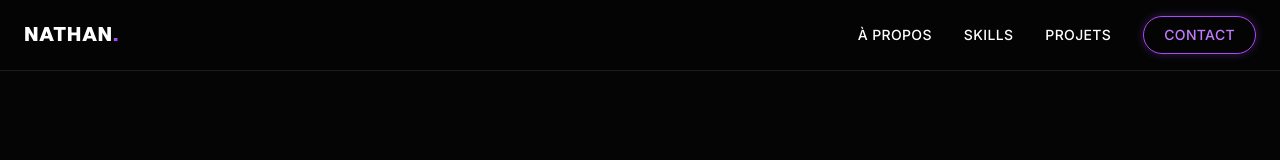
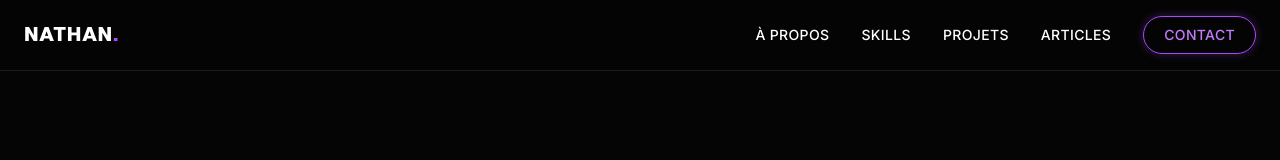
Before and after one commit to NathanDufils/Portfolio, a Next.js app: page / in a window 1280 px wide. Shown: the top 160 px of the page. Built offline with nearby package versions, Linux system fonts and the light colour scheme.

Commit message:
refactor: Remove verbose inline comments and add "Articles" navigation link and section ID.

```diff
--- a/src/app/icon.tsx
+++ b/src/app/icon.tsx
@@ -1,44 +1,36 @@
 import { ImageResponse } from 'next/og'
 
-// Route segment config
 export const runtime = 'edge'
 
-// Image metadata
 export const size = {
   width: 32,
   height: 32,
 }
 export const contentType = 'image/png'
 
-// Image generation
 export default function Icon() {
   return new ImageResponse(
     (
-      // ImageResponse JSX element
       <div
         style={{
           fontSize: 24,
-          background: '#050505', // Ton fond noir
+          background: '#050505',
           width: '100%',
           height: '100%',
           display: 'flex',
           alignItems: 'center',
           justifyContent: 'center',
           color: 'white',
-          borderRadius: '20%', // Carré arrondi (standard moderne)
-          border: '2px solid #a855f7', // Ta bordure Violette (Purple-500)
+          borderRadius: '20%',
+          border: '2px solid #a855f7',
           fontFamily: 'sans-serif',
           fontWeight: 900,
         }}
       >
-        {/* Le "N" de Nathan */}
         N
       </div>
     ),
-    // ImageResponse options
     {
-      // For convenience, we can re-use the exported icons size metadata
-      // config to also set the ImageResponse's width and height.
       ...size,
     }
   )
--- a/src/app/page.tsx
+++ b/src/app/page.tsx
@@ -13,14 +13,12 @@ export default function Home() {
   return (
     <div className={`min-h-screen bg-[#050505] text-white selection:bg-purple-500 selection:text-white ${inter.className}`}>
       <Head>
-        {/* Optimisation SEO demandée par le cours [cite: 46] */}
         <title>Nathan Dufils | Développeur Web Fullstack & Logiciel</title>
         <meta name="description" content="Portfolio de Nathan Dufils. Projets React, Next.js, Vue.js. Recherche d'alternance pour Septembre 2025." />
         <meta name="keywords" content="Développeur, Portfolio, Alternance, React, NextJS, Java, Belfort" />
       </Head>
 
-      {/* --- NAVIGATION ---
-          Critère cours: "Navigation fluide", liens clairs [cite: 266] */}
+      {/* --- NAVIGATION --- */}
       <nav className="fixed w-full bg-[#050505]/90 backdrop-blur-md border-b border-white/10 z-50 py-4 transition-all">
         <div className="container mx-auto px-6 flex justify-between items-center">
           <span className={`${russo.className} text-xl tracking-wider text-white select-none`}>
@@ -30,6 +28,7 @@ export default function Home() {
             <a href="#about" className="relative py-1 hover:text-purple-400 transition-colors focus:outline-none after:absolute after:left-0 after:bottom-0 after:h-[2px] after:w-0 after:bg-purple-500 after:transition-all after:duration-300 hover:after:w-full">À PROPOS</a>
             <a href="#skills" className="relative py-1 hover:text-purple-400 transition-colors focus:outline-none after:absolute after:left-0 after:bottom-0 after:h-[2px] after:w-0 after:bg-purple-500 after:transition-all after:duration-300 hover:after:w-full">SKILLS</a>
             <a href="#projects" className="relative py-1 hover:text-purple-400 transition-colors focus:outline-none after:absolute after:left-0 after:bottom-0 after:h-[2px] after:w-0 after:bg-purple-500 after:transition-all after:duration-300 hover:after:w-full">PROJETS</a>
+            <a href="#articles" className="relative py-1 hover:text-purple-400 transition-colors focus:outline-none after:absolute after:left-0 after:bottom-0 after:h-[2px] after:w-0 after:bg-purple-500 after:transition-all after:duration-300 hover:after:w-full">ARTICLES</a>
             <a href="#contact" className="px-5 py-2 border border-purple-500 text-purple-400 rounded-full hover:bg-purple-500 hover:text-white transition-all shadow-[0_0_10px_rgba(168,85,247,0.3)] hover:shadow-[0_0_20px_rgba(168,85,247,0.6)]">
               CONTACT
             </a>
@@ -50,7 +49,6 @@ export default function Home() {
                   DUFILS
                 </span>
               </h1>
-              {/* Le titre doit être explicite pour le recruteur [cite: 53] */}
               <h2 className="text-xl md:text-2xl text-gray-400 tracking-[0.2em] uppercase mb-8">
                 Développeur Full Stack
               </h2>
@@ -59,7 +57,6 @@ export default function Home() {
                 <a href="#projects" className="px-8 py-3 bg-purple-600 text-white font-bold rounded-lg hover:bg-purple-700 transition shadow-[0_0_15px_rgba(168,85,247,0.5)] transform hover:-translate-y-1">
                   VOIR MES RÉALISATIONS
                 </a>
-                {/* CV Téléchargeable obligatoire [cite: 216] */}
                 <a href="/CV_Nathan.pdf" download target="_blank" rel="noopener noreferrer" className="px-8 py-3 border border-white/20 hover:border-white text-gray-300 hover:text-white font-bold rounded-lg transition flex items-center gap-2 justify-center">
                   <Download size={20} /> TÉLÉCHARGER CV
                 </a>
@@ -69,8 +66,7 @@ export default function Home() {
         </div>
       </header>
 
-      {/* --- RUBRIQUE À PROPOS ---
-          Critère cours: "Storytelling", expliquer le choix du domaine [cite: 39] */}
+      {/* --- RUBRIQUE À PROPOS --- */}
       <section id="about" className="px-6 -mt-10 mb-20 relative z-10 scroll-mt-20">
         <div className="container mx-auto max-w-5xl">
           <div className="bg-[#0a0a0a] border border-purple-500/50 rounded-[2rem] p-8 md:p-12 shadow-[0_0_30px_rgba(168,85,247,0.15)]">
@@ -85,7 +81,6 @@ export default function Home() {
                 </p>
               </div>
 
-              {/* Soft Skills [cite: 184] */}
               <div className="flex flex-col gap-4 border-l border-white/10 md:pl-8 min-w-[250px]">
                 <h4 className="text-purple-400 font-bold uppercase text-sm tracking-widest">Soft Skills</h4>
                 <ul className="space-y-3">
@@ -108,7 +103,6 @@ export default function Home() {
             <h3 className={`${russo.className} text-3xl mb-10 text-purple-100 uppercase`}>Hard Skills</h3>
             <p className="text-gray-400 text-sm mb-6 italic">Les technologies que je pratique au quotidien.</p>
             <div className="space-y-6">
-              {/* Ordre logique demandé par le cours [cite: 61] */}
               <SkillBar name="React / Next.js" level="w-4/5" />
               <SkillBar name="Vue.js / Node.js" level="w-3/4" />
               <SkillBar name="Java / Python" level="w-4/5" />
@@ -159,7 +153,7 @@ export default function Home() {
       </section>
 
       {/* --- VEILLE INFORMATIQUE --- */}
-      <section className="px-6 mb-20 relative z-10">
+      <section id="articles" className="px-6 mb-20 relative z-10 scroll-mt-32">
         <div className="container mx-auto max-w-5xl">
           <div className="flex items-center gap-4 mb-8">
             <div className="h-px bg-white/10 flex-1"></div>
@@ -195,7 +189,6 @@ export default function Home() {
             <input type="email" aria-label="Email" placeholder="Email" className="w-full bg-black/50 border border-white/10 rounded-lg px-4 py-3 text-white focus:border-purple-500 outline-none transition" required />
             <textarea rows={4} aria-label="Message" placeholder="Votre message..." className="w-full bg-black/50 border border-white/10 rounded-lg px-4 py-3 text-white focus:border-purple-500 outline-none transition" required></textarea>
 
-            {/* Mention RGPD Obligatoire  */}
             <div className="flex items-start gap-3 mt-4">
               <input type="checkbox" id="rgpd" className="mt-1 accent-purple-500" required />
               <label htmlFor="rgpd" className="text-xs text-gray-500 leading-tight">
--- a/src/app/projects/[id]/page.tsx
+++ b/src/app/projects/[id]/page.tsx
@@ -29,7 +29,6 @@ export default async function ProjectPage({ params }: { params: Promise<{ id: st
                 </Link>
 
                 <div className="grid grid-cols-1 lg:grid-cols-2 gap-12">
-                    {/* Image Section */}
                     <div className="space-y-6">
                         <div className="relative aspect-video rounded-2xl overflow-hidden border border-white/10 shadow-2xl shadow-purple-900/20">
                             <img
@@ -52,7 +51,6 @@ export default async function ProjectPage({ params }: { params: Promise<{ id: st
                         </div>
                     </div>
 
-                    {/* Content Section */}
                     <div className="space-y-8">
                         <div>
                             <span className="text-purple-400 font-mono text-sm tracking-wider uppercase">{project.type}</span>
--- a/src/components/BlogCarousel.tsx
+++ b/src/components/BlogCarousel.tsx
@@ -72,9 +72,7 @@ export default function BlogCarousel() {
         const container = containerRef.current;
         if (container) {
             container.addEventListener('scroll', checkScroll);
-            // Check initial state
             checkScroll();
-            // Check on resize
             window.addEventListener('resize', checkScroll);
         }
         return () => {
@@ -99,7 +97,6 @@ export default function BlogCarousel() {
 
     return (
         <div className="relative group/carousel">
-            {/* Bouton Gauche */}
             {canScrollLeft && (
                 <button
                     onClick={scrollLeft}
@@ -110,7 +107,6 @@ export default function BlogCarousel() {
                 </button>
             )}
 
-            {/* Bouton Droit */}
             {canScrollRight && (
                 <button
                     onClick={scrollRight}
--- a/src/components/ProjectCarousel.tsx
+++ b/src/components/ProjectCarousel.tsx
@@ -47,7 +47,6 @@ export default function ProjectCarousel() {
 
     return (
         <div className="relative group/carousel">
-            {/* Bouton Gauche */}
             {canScrollLeft && (
                 <button
                     onClick={scrollLeft}
@@ -58,7 +57,6 @@ export default function ProjectCarousel() {
                 </button>
             )}
 
-            {/* Bouton Droit */}
             {canScrollRight && (
                 <button
                     onClick={scrollRight}
```
